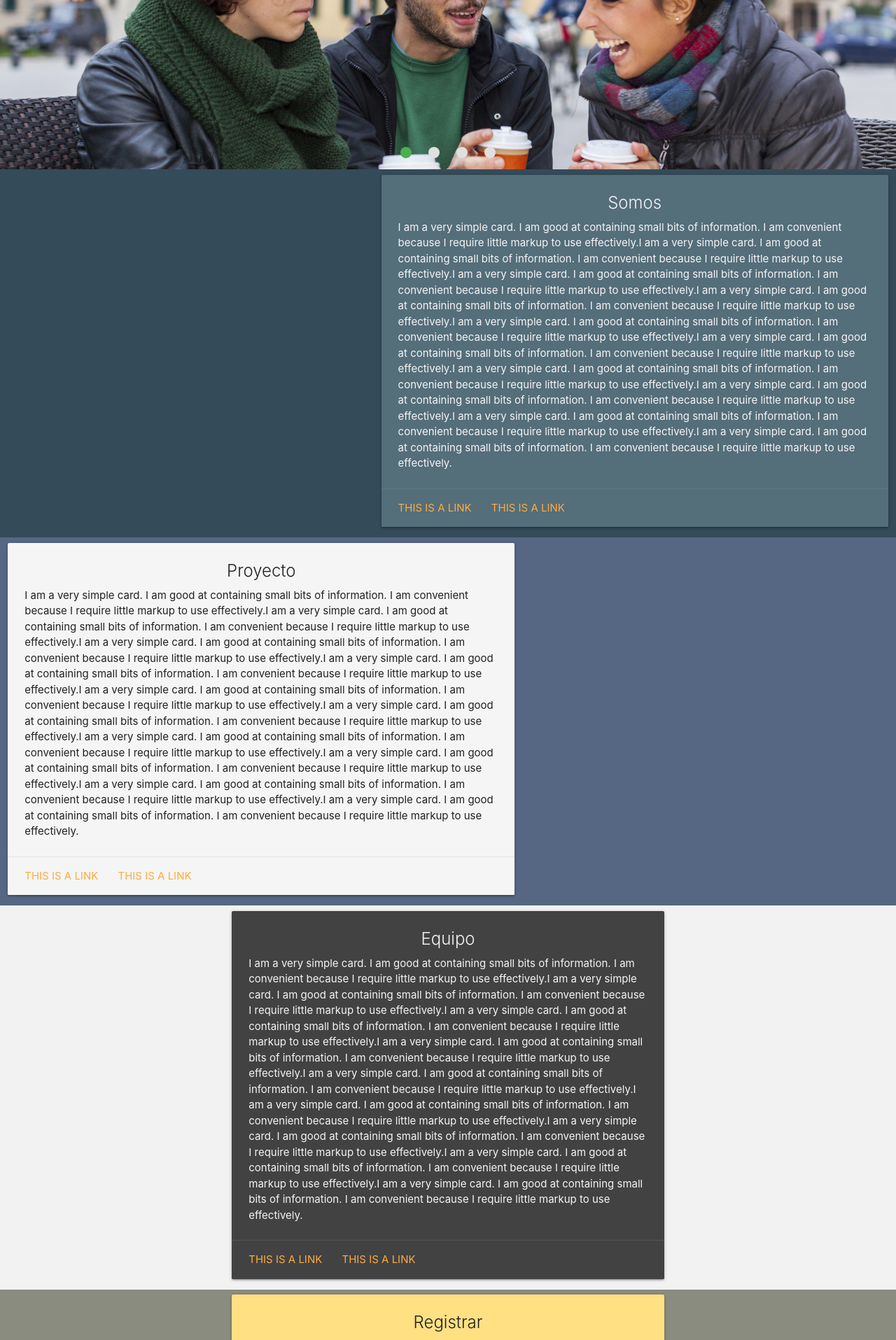
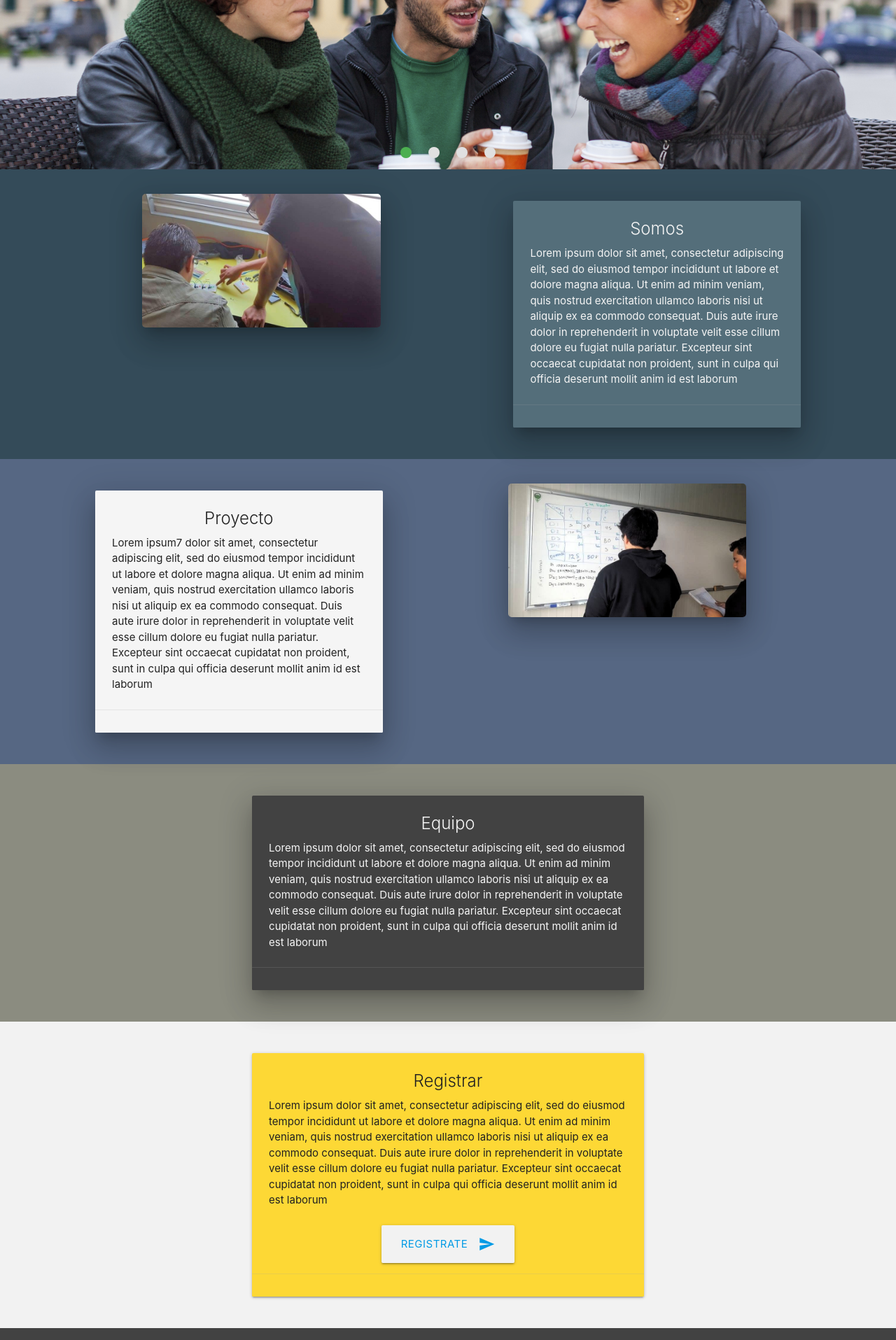
Before and after one commit to Ing-De-Software-1/admin_projects, a Flask app: page / in a window 1280 px wide. Shown: the part 326-2241 px from the top of the page at 70% size. Run offline with Flask 2, Linux system fonts and the light colour scheme; some libraries are stand-ins or nearby versions.

Commit message:
finished the design for landing page, and started the register.html

```diff
--- a/main.py
+++ b/main.py
@@ -2,4 +2,4 @@ from views import *
 
 
 if __name__ == '__main__':
-	app.run(host='localhost', port=5022)
+	app.run(host='localhost', port=5078)
--- a/static/css/card.css
+++ b/static/css/card.css
@@ -1,6 +1,8 @@
-.bottomCard{
-    margin-bottom: 0 !important;
+.card{
+	margin: 3rem .5rem 3rem .5rem !important;
 }
+
+/* Card */
 .card1{
     background-color: #344B59;
 }
@@ -8,10 +10,10 @@
     background-color: #566783;
 }
 .card3{
-    background-color: #F2F2F2;
+    background-color: #8B8C80;
 }
 .card4{
-    background-color: #8B8C80;
+    background-color: #F2F2F2;
 }
 .card5{
     background-color: #516373;
@@ -19,3 +21,10 @@
 .card6{
     background-color: #F2EFDF;
 }
+/* ID */
+
+.cardBg{
+	margin-top: 35px;
+	max-width: 80% !important;
+	border-radius: 5px;
+}
--- /dev/null
+++ b/static/css/form.css
@@ -0,0 +1,3 @@
+  .marginForm{
+  	margin-top: 70px;
+  }
--- a/static/css/main.css
+++ b/static/css/main.css
@@ -9,5 +9,25 @@ main {
     flex: 1 0 auto;
 }
 /*classes*/
+.imgsize{
+	max-width: 100%;
+}
+.row{
+	margin-bottom: 0px;
+}
+/*ids*/
+#register{
+	background-color: #F2F2F2;
+	color: #424242;
+	border-color: #424242;
+	border: 1px;
 
-/*ids*/
+}
+#register:hover{
+	background-color: #424242;
+	color: #F2F2F2;
+	border-color: #F2F2F2;
+}
+#paddingButton{
+	padding-bottom: 1em;
+}
--- a/templates/index.html
+++ b/templates/index.html
@@ -37,6 +37,7 @@
             </li>
         </ul>
     </div>
+
     {{card()}}
 </main>
         {{ footer() }}
--- a/templates/layout.html
+++ b/templates/layout.html
@@ -13,6 +13,7 @@
         <link rel="stylesheet" href="{{ url_for('static',filename='css/navbar.css') }}">
         <link rel="stylesheet" href="{{ url_for('static',filename='css/slider.css') }}">
         <link rel="stylesheet" href="{{ url_for('static',filename='css/card.css') }}">
+        <link rel="stylesheet" href="{{ url_for('static',filename='css/form.css') }}">
             <!--Let browser know website is optimized for mobile-->
         <meta name="viewport" content="width=device-width, initial-scale=1.0"/>
   </head>
@@ -24,7 +25,7 @@
       {% block footer %}{% endblock %}
 
           <!--Import jQuery before materialize.js-->
-      <script type="text/javascript" src="{{ url_for('static',filename='bower_components/jquery/dist/jquery.js') }}"></script>
+      <script type="text/javascript" src="{{ url_for('static',filename='bower_components/jquery/dist/jquery.min.js') }}"></script>
       <script type="text/javascript" src="{{ url_for('static',filename='bower_components/materialize/dist/js/materialize.min.js') }}"></script>
           <!--Import Initialization Jquery-->
       <script>
--- a/templates/macro/card.html
+++ b/templates/macro/card.html
@@ -1,27 +1,18 @@
-{% macro card(label = 'Somos', label1 = 'Proyecto', label2 = 'Equipo', label3 = 'Registrar') %}
+{% macro card(location = '/registrar', label = 'Somos', label1 = 'Proyecto', label2 = 'Equipo', label3 = 'Registrar', label4 = 'Registrate') %}
 <!-- Card 1-->
 <div class="card1" id="somos">
-    <div class="contaier">
-        <div class="row bottomCard">
-            <div class="col s12 m6 l7 push-l5">
-                <div class="card blue-grey darken-1">
+    <div class="container">
+        <div class="row">
+            <div class="col s12 m4 l6">
+                <img class="responsive-img z-depth-5 cardBg" src="{{ url_for('static',filename='media/student1.jpg') }}">
+            </div>
+            <div class="col s12 m6 l6 push-m1 push-l1">
+                <div class="card blue-grey darken-1 z-depth-5">
                     <div class="card-content grey-text text-lighten-4">
                         <span class="card-title center">{{label}}</span>
-                        <p>I am a very simple card. I am good at containing small bits of information.
-                            I am convenient because I require little markup to use effectively.I am a very simple card. I am good at containing small bits of information.
-                            I am convenient because I require little markup to use effectively.I am a very simple card. I am good at containing small bits of information.
-                            I am convenient because I require little markup to use effectively.I am a very simple card. I am good at containing small bits of information.
-                            I am convenient because I require little markup to use effectively.I am a very simple card. I am good at containing small bits of information.
-                            I am convenient because I require little markup to use effectively.I am a very simple card. I am good at containing small bits of information.
-                            I am convenient because I require little markup to use effectively.I am a very simple card. I am good at containing small bits of information.
-                            I am convenient because I require little markup to use effectively.I am a very simple card. I am good at containing small bits of information.
-                            I am convenient because I require little markup to use effectively.I am a very simple card. I am good at containing small bits of information.
-                            I am convenient because I require little markup to use effectively.I am a very simple card. I am good at containing small bits of information.
-                            I am convenient because I require little markup to use effectively.</p>
+                        <p>Lorem ipsum dolor sit amet, consectetur adipiscing elit, sed do eiusmod tempor incididunt ut labore et dolore magna aliqua. Ut enim ad minim veniam, quis nostrud exercitation ullamco laboris nisi ut aliquip ex ea commodo consequat. Duis aute irure dolor in reprehenderit in voluptate velit esse cillum dolore eu fugiat nulla pariatur. Excepteur sint occaecat cupidatat non proident, sunt in culpa qui officia deserunt mollit anim id est laborum</p>
                     </div>
                     <div class="card-action">
-                        <a href="#">This is a link</a>
-                        <a href="#">This is a link</a>
                     </div>
                 </div>
             </div>
@@ -30,27 +21,19 @@
 </div>
 <!-- Card 2-->
 <div class="card2" id="proyecto">
-    <div class="contaier">
-        <div class="row bottomCard">
-            <div class="col s12 m6 l7">
-                <div class="card grey lighten-4">
+    <div class="container">
+        <div class="row">
+            <div class="col s12 m4 l6 push-l7">
+                <img class="responsive-img z-depth-5 cardBg" src="{{ url_for('static',filename='media/student2.jpg') }}">
+            </div>
+            <div class="col s12 m7 l6 push-m3 pull-l7">
+                <div class="card grey lighten-4 z-depth-5">
                     <div class="card-content grey-text text-darken-4">
                         <span class="card-title center">{{label1}}</span>
-                        <p>I am a very simple card. I am good at containing small bits of information.
-                            I am convenient because I require little markup to use effectively.I am a very simple card. I am good at containing small bits of information.
-                            I am convenient because I require little markup to use effectively.I am a very simple card. I am good at containing small bits of information.
-                            I am convenient because I require little markup to use effectively.I am a very simple card. I am good at containing small bits of information.
-                            I am convenient because I require little markup to use effectively.I am a very simple card. I am good at containing small bits of information.
-                            I am convenient because I require little markup to use effectively.I am a very simple card. I am good at containing small bits of information.
-                            I am convenient because I require little markup to use effectively.I am a very simple card. I am good at containing small bits of information.
-                            I am convenient because I require little markup to use effectively.I am a very simple card. I am good at containing small bits of information.
-                            I am convenient because I require little markup to use effectively.I am a very simple card. I am good at containing small bits of information.
-                            I am convenient because I require little markup to use effectively.I am a very simple card. I am good at containing small bits of information.
-                            I am convenient because I require little markup to use effectively.</p>
+                        <p>Lorem ipsum7 dolor sit amet, consectetur adipiscing elit, sed do eiusmod tempor incididunt ut labore et dolore magna aliqua. Ut enim ad minim veniam, quis nostrud exercitation ullamco laboris nisi ut aliquip ex ea commodo consequat. Duis aute irure dolor in reprehenderit in voluptate velit esse cillum dolore eu fugiat nulla pariatur. Excepteur sint occaecat cupidatat non proident, sunt in culpa qui officia deserunt mollit anim id est laborum</p>
                     </div>
                     <div class="card-action">
-                        <a href="#">This is a link</a>
-                        <a href="#">This is a link</a>
+
                     </div>
                 </div>
             </div>
@@ -59,26 +42,15 @@
 </div>
 <!-- Card 3-->
 <div class="card3" id="equipo">
-    <div class="contaier">
-        <div class="row bottomCard">
-            <div class="col s12 m6 l6 push-l3">
-                <div class="card grey darken-3">
+    <div class="container">
+        <div class="row">
+            <div class="col s12 m7 l8 push-m3 push-l2">
+                <div class="card grey darken-3 z-depth-5">
                     <div class="card-content grey-text text-lighten-4">
                         <span class="card-title center">{{label2}}</span>
-                        <p>I am a very simple card. I am good at containing small bits of information.
-                            I am convenient because I require little markup to use effectively.I am a very simple card. I am good at containing small bits of information.
-                            I am convenient because I require little markup to use effectively.I am a very simple card. I am good at containing small bits of information.
-                            I am convenient because I require little markup to use effectively.I am a very simple card. I am good at containing small bits of information.
-                            I am convenient because I require little markup to use effectively.I am a very simple card. I am good at containing small bits of information.
-                            I am convenient because I require little markup to use effectively.I am a very simple card. I am good at containing small bits of information.
-                            I am convenient because I require little markup to use effectively.I am a very simple card. I am good at containing small bits of information.
-                            I am convenient because I require little markup to use effectively.I am a very simple card. I am good at containing small bits of information.
-                            I am convenient because I require little markup to use effectively.I am a very simple card. I am good at containing small bits of information.
-                            I am convenient because I require little markup to use effectively.</p>
+                        <p>Lorem ipsum dolor sit amet, consectetur adipiscing elit, sed do eiusmod tempor incididunt ut labore et dolore magna aliqua. Ut enim ad minim veniam, quis nostrud exercitation ullamco laboris nisi ut aliquip ex ea commodo consequat. Duis aute irure dolor in reprehenderit in voluptate velit esse cillum dolore eu fugiat nulla pariatur. Excepteur sint occaecat cupidatat non proident, sunt in culpa qui officia deserunt mollit anim id est laborum</p>
                     </div>
                     <div class="card-action">
-                        <a href="#">This is a link</a>
-                        <a href="#">This is a link</a>
                     </div>
                 </div>
             </div>
@@ -87,25 +59,22 @@
 </div>
 <!-- Card 4-->
 <div class="card4" id="registrar">
-    <div class="contaier">
-        <div class="row bottomCard">
-            <div class="col s12 m6 l6 push-l3">
-                <div class="card amber lighten-3">
+    <div class="container">
+        <div class="row">
+            <div class="col s12 m7 l8 push-m3 push-l2">
+                <div class="card yellow darken-1">
                     <div class="card-content grey-text text-darken-4">
                         <span class="card-title center">{{label3}}</span>
-                        <p>I am a very simple card. I am good at containing small bits of information.
-                            I am convenient because I require little markup to use effectively.I am a very simple card. I am good at containing small bits of information.
-                            I am convenient because I require little markup to use effectively.I am a very simple card. I am good at containing small bits of information.
-                            I am convenient because I require little markup to use effectively.I am a very simple card. I am good at containing small bits of information.
-                            I am convenient because I require little markup to use effectively.I am a very simple card. I am good at containing small bits of information.
-                            I am convenient because I require little markup to use effectively.I am a very simple card. I am good at containing small bits of information.
-                            I am convenient because I require little markup to use effectively.I am a very simple card. I am good at containing small bits of information.
-                            I am convenient because I require little markup to use effectively.</p>
+                        <p>Lorem ipsum dolor sit amet, consectetur adipiscing elit, sed do eiusmod tempor incididunt ut labore et dolore magna aliqua. Ut enim ad minim veniam, quis nostrud exercitation ullamco laboris nisi ut aliquip ex ea commodo consequat. Duis aute irure dolor in reprehenderit in voluptate velit esse cillum dolore eu fugiat nulla pariatur. Excepteur sint occaecat cupidatat non proident, sunt in culpa qui officia deserunt mollit anim id est laborum</p>
+                    </div>
+                    <div class="center" id="paddingButton">
+                        <button class="btn waves-effect waves-light btn-large center" id="register" type="submit" name="action">
+                            <a href="{{location}}">{{label4}}
+                                <i class="material-icons right">send</i>
+                            </a>
+                        </button>
                     </div>
                     <div class="card-action center">
-                        <button class="btn waves-effect waves-light btn-large center" type="submit" name="action">Registrate
-                            <i class="material-icons right">send</i>
-                        </button>
                     </div>
                 </div>
             </div>
--- a/templates/macro/footer.html
+++ b/templates/macro/footer.html
@@ -1,27 +1,27 @@
-{% macro footer(location='', label='Contacto') %}
+{% macro footer(location='/', label='Contacto', label1='Redes Sociales', label2='Reglamento', label3='Aviso Legal', label4='UNAM', label5='FES Aragón, ICO', label6='GDG UNAM') %}
 
 <footer class="page-footer grey darken-3">
     <div class="container">
         <div class="row">
             <div class="col l6 s12">
-                <h5 class="white-text">{{label}}</h5>
+                <h5 class="white-text">{{label1}}</h5>
                 <p class="grey-text text-lighten-4">You can use rows and columns here to organize your footer content.</p>
             </div>
             <div class="col l4 offset-l2 s12">
-                <h5 class="white-text">Links</h5>
+                <h5 class="white-text">{{label}}</h5>
                 <ul>
-                    <li><a class="grey-text text-lighten-3" href="#!">Link 1</a></li>
-                    <li><a class="grey-text text-lighten-3" href="#!">Link 2</a></li>
-                    <li><a class="grey-text text-lighten-3" href="#!">Link 3</a></li>
-                    <li><a class="grey-text text-lighten-3" href="#!">Link 4</a></li>
+                    <li><a class="grey-text text-lighten-3" href="#!">{{label2}}</a></li>
+                    <li><a class="grey-text text-lighten-3" href="#!">{{label3}}</a></li>
+                    <li><a class="grey-text text-lighten-3" href="#!">{{label4}}</a></li>
+                    <li><a class="grey-text text-lighten-3" href="#!">{{label5}}</a></li>
                 </ul>
             </div>
         </div>
     </div>
     <div class="footer-copyright grey darken-4">
         <div class="container">
-            © 2014 Copyright Text
-            <a class="grey-text text-lighten-4 right" href="#!">More Links</a>
+            © 2017 Copyright Text
+            <a class="grey-text text-lighten-4 right">{{label6}}</a>
         </div>
     </div>
 </footer>
--- a/templates/macro/navbar.html
+++ b/templates/macro/navbar.html
@@ -1,5 +1,5 @@
 {% macro navbar(location = '/', location1='#somos', location2='#proyecto', location3='#equipo', location4='#registrar',
-location5 = '/login', label = 'SABE', label1 = 'Somos', label2 = 'Proyecto', label3 = 'Equipo', label4 = 'Registrar',
+location5 = '/registrar.html', label = 'SABE', label1 = 'Somos', label2 = 'Proyecto', label3 = 'Equipo', label4 = 'Registrar',
 label5 = 'Log In', label6 = 'Log Out') %}
 <!--location = '#', label1 = 'La palabra de la dirección'-->
 
--- a/views.py
+++ b/views.py
@@ -20,7 +20,7 @@ def server_error(e):
 def index():
 	return render_template('index.html')
 
-@app.route(r'/login', methods=['GET','POST'])
+@app.route(r'/registrar', methods=['GET','POST'])
 def login():
     form_log = forms.LoginForm(request.form)
     form_reg = forms.RegisterForm(request.form)
@@ -29,7 +29,7 @@ def login():
         user= form_log.username.data
         password= form_log.password.data
         return redirect(url_for('home'))
-    return render_template('login.html', login=form_log , registro=form_reg, e=e)
+    return render_template('registrar.html', login=form_log , registro=form_reg, e=e)
 
 
 @app.route(r'/home', methods=['GET'])
```
Also changed, not shown: templates/macro/form.html (added, +33 -0 lines), templates/registrar.html (added, +9 -0 lines), static/media/student1.jpg (added), static/media/student2.jpg (added), static/media/student3(1).jpg (added), static/media/student3.jpg (added), 3 other files.
